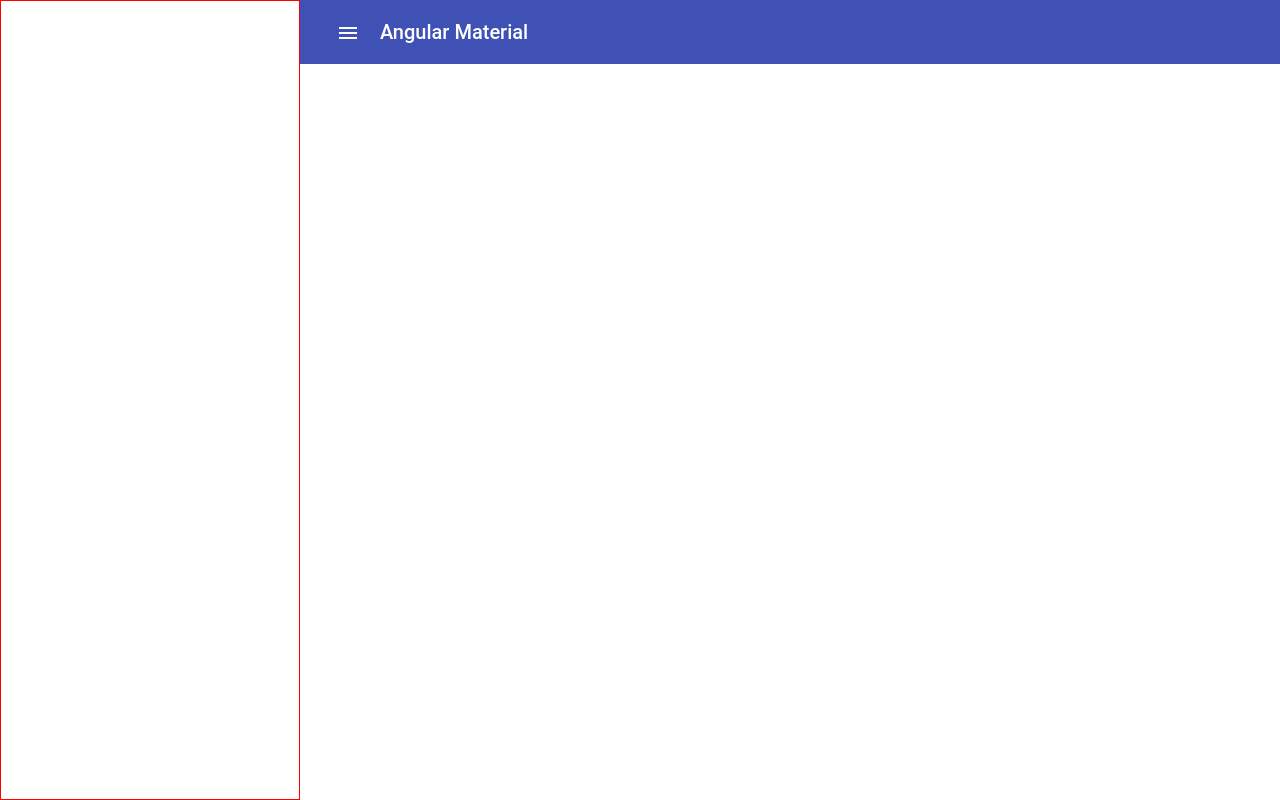
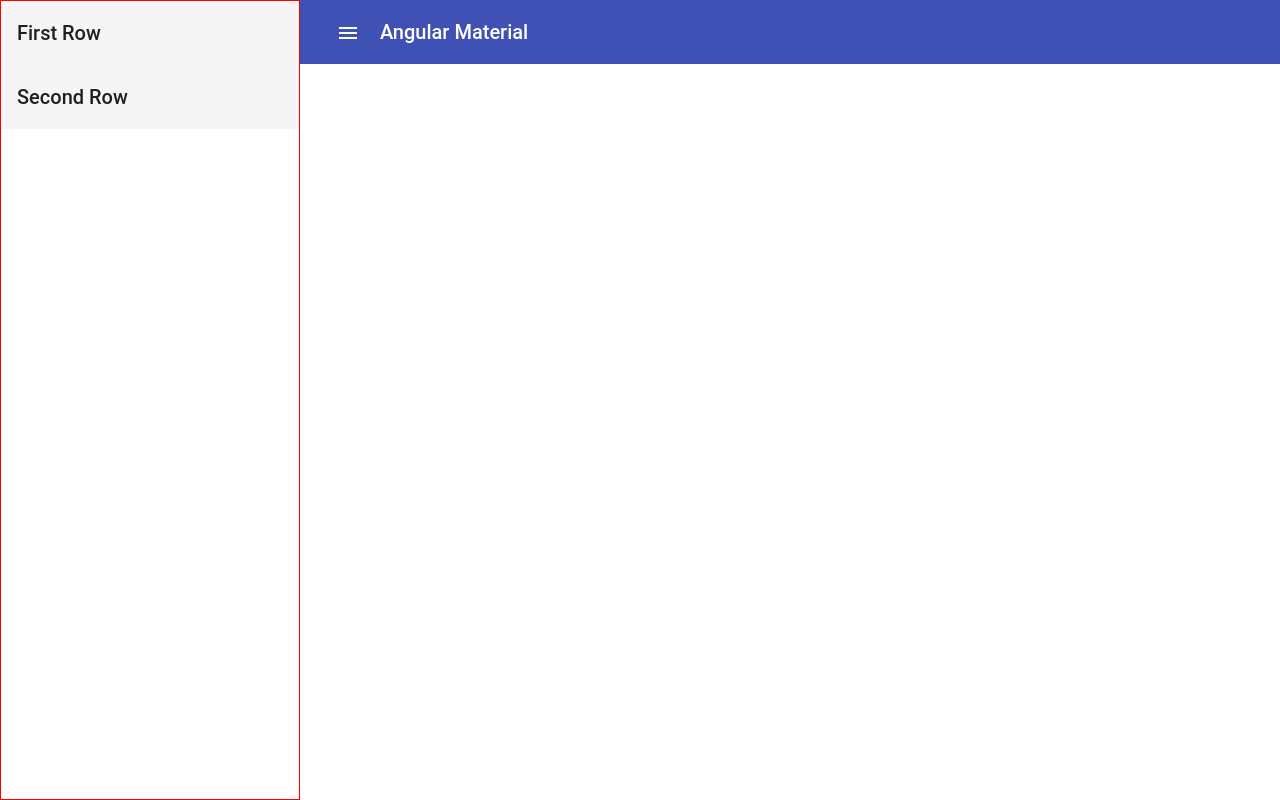
Before and after one commit to fancn21th/0_97_Ng_Material, an Angular app: page / in a window 1280 px wide. Built offline with nearby package versions, Linux system fonts and the light colour scheme.

Commit message:
feature: toolbar component

```diff
--- a/src/app/app.component.html
+++ b/src/app/app.component.html
@@ -4,7 +4,9 @@
     [mode]="sidenavMode"
     [opened]="!isSmallScreen"
     [fixedInViewport]="true"
-  ></mat-sidenav>
+  >
+    <app-toolbar></app-toolbar>
+  </mat-sidenav>
   <mat-toolbar color="primary">
     <button mat-button (click)="sidenav.toggle()">
       <mat-icon>menu</mat-icon>
--- a/src/app/app.module.ts
+++ b/src/app/app.module.ts
@@ -4,9 +4,10 @@
 import { AppRoutingModule } from "./app-routing.module";
 import { AppComponent } from "./app.component";
 import { MaterialModule } from "./material/material.module";
+import { ToolbarComponent } from './toolbar/toolbar.component';
 
 @NgModule({
-  declarations: [AppComponent],
+  declarations: [AppComponent, ToolbarComponent],
   imports: [BrowserModule, AppRoutingModule, MaterialModule],
   providers: [],
   bootstrap: [AppComponent]
--- /dev/null
+++ b/src/app/toolbar/toolbar.component.html
@@ -0,0 +1,9 @@
+<mat-toolbar>
+  <mat-toolbar-row>
+    <span>First Row</span>
+  </mat-toolbar-row>
+
+  <mat-toolbar-row>
+    <span>Second Row</span>
+  </mat-toolbar-row>
+</mat-toolbar>
--- /dev/null
+++ b/src/app/toolbar/toolbar.component.ts
@@ -0,0 +1,15 @@
+import { Component, OnInit } from '@angular/core';
+
+@Component({
+  selector: 'app-toolbar',
+  templateUrl: './toolbar.component.html',
+  styleUrls: ['./toolbar.component.css']
+})
+export class ToolbarComponent implements OnInit {
+
+  constructor() { }
+
+  ngOnInit() {
+  }
+
+}
```
Also changed, not shown: src/app/toolbar/toolbar.component.css (added).
